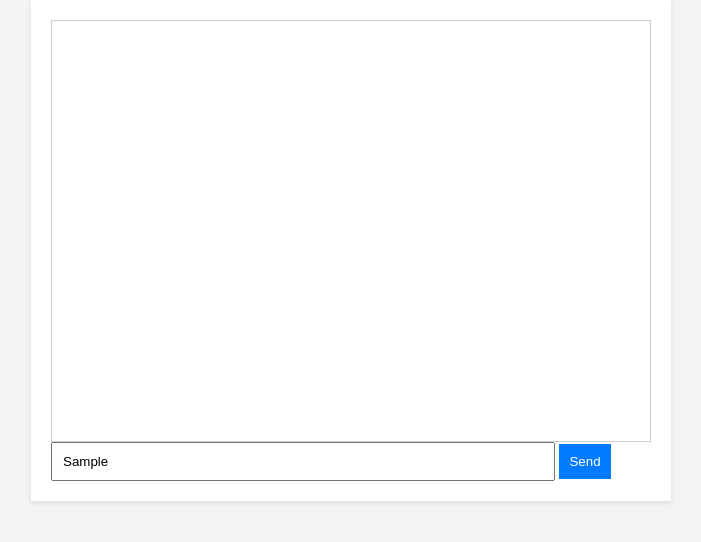
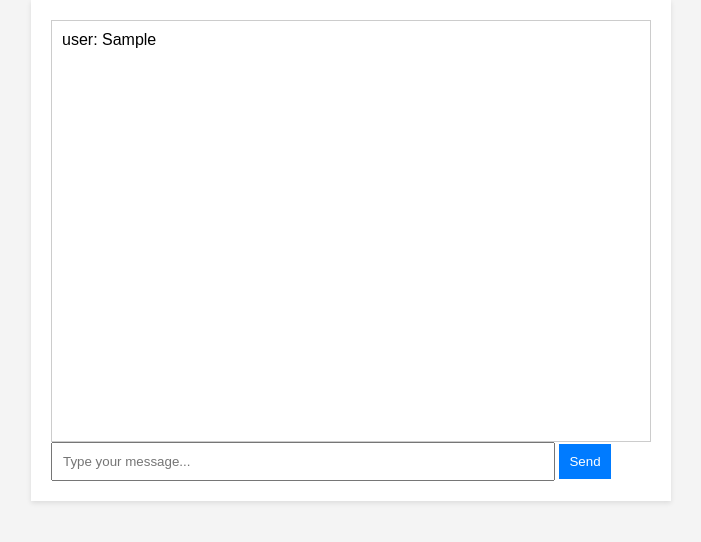
Before and after one commit to Ram2020-art/chatbot-backend, a plain HTML site: page index.html in a window 1280 px wide. Both pictures are taken after typing "Sample" into the empty fields and a click on the button "Send". Shown: the whole page, without its empty margins (289-990 px from the left). Drawn offline with Linux system fonts and the light colour scheme; no server answers.

Commit message:
index.html

```diff
--- a/index.html
+++ b/index.html
@@ -22,9 +22,6 @@
             overflow-y: scroll;
             padding: 10px;
         }
-        .message {
-            margin: 10px 0;
-        }
         #userInput {
             width: 80%;
             padding: 10px;
@@ -45,7 +42,37 @@
         <button id="sendMessage">Send</button>
     </div>
     <script>
-        // JavaScript code here (same as previous version)
+        const chatContainer = document.getElementById('chatContainer');
+        const userInput = document.getElementById('userInput');
+        const sendMessage = document.getElementById('sendMessage');
+
+        sendMessage.addEventListener('click', async () => {
+            const userMessage = userInput.value;
+            userInput.value = '';
+            addToChat('user', userMessage);
+
+            const response = await fetch('https://your-backend-url/get_response', {
+                method: 'POST',
+                headers: {
+                    'Content-Type': 'application/json'
+                },
+                body: JSON.stringify({
+                    message: userMessage,
+                    history: chatHistory
+                })
+            });
+            const responseData = await response.json();
+            const assistantReply = responseData.reply;
+            addToChat('assistant', assistantReply);
+        });
+
+        const chatHistory = [];
+        function addToChat(role, content) {
+            chatHistory.push({ role, content });
+            const messageDiv = document.createElement('div');
+            messageDiv.textContent = role + ': ' + content;
+            chatContainer.appendChild(messageDiv);
+        }
     </script>
 </body>
 </html>
```
